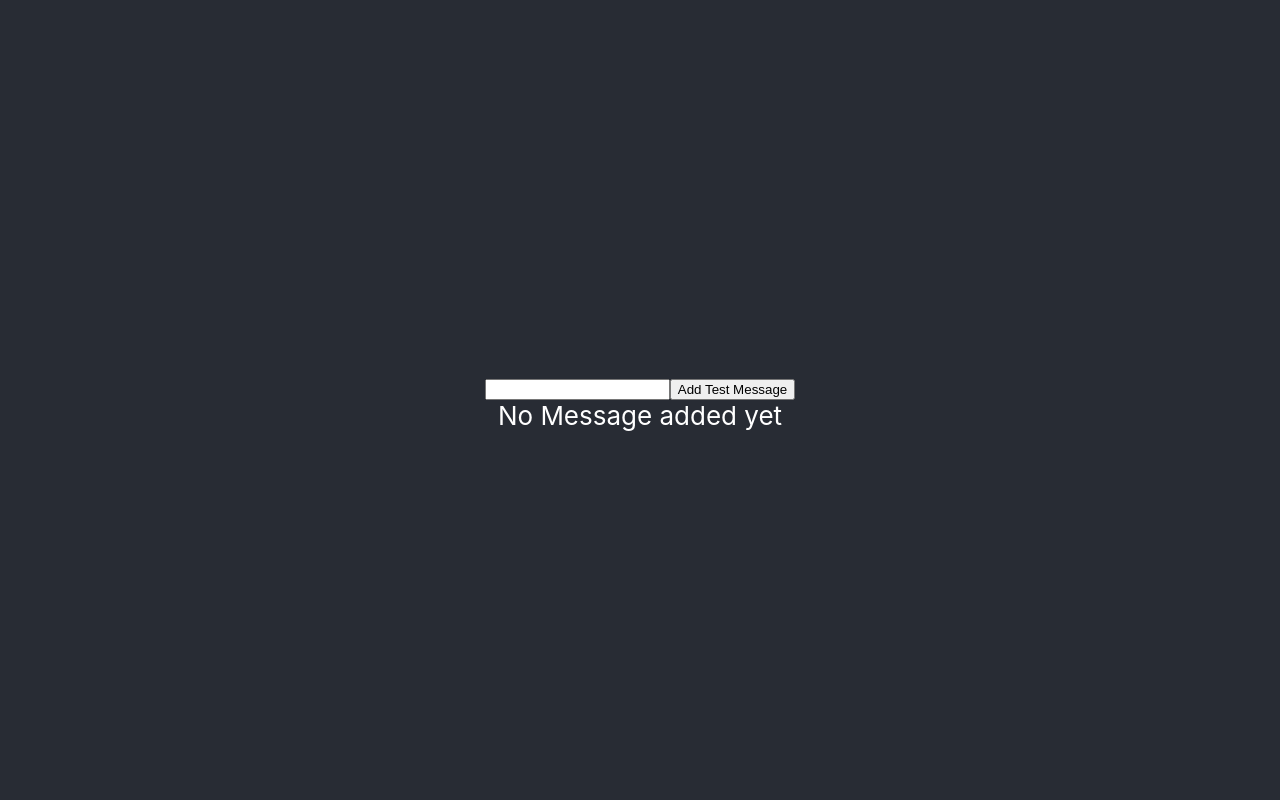
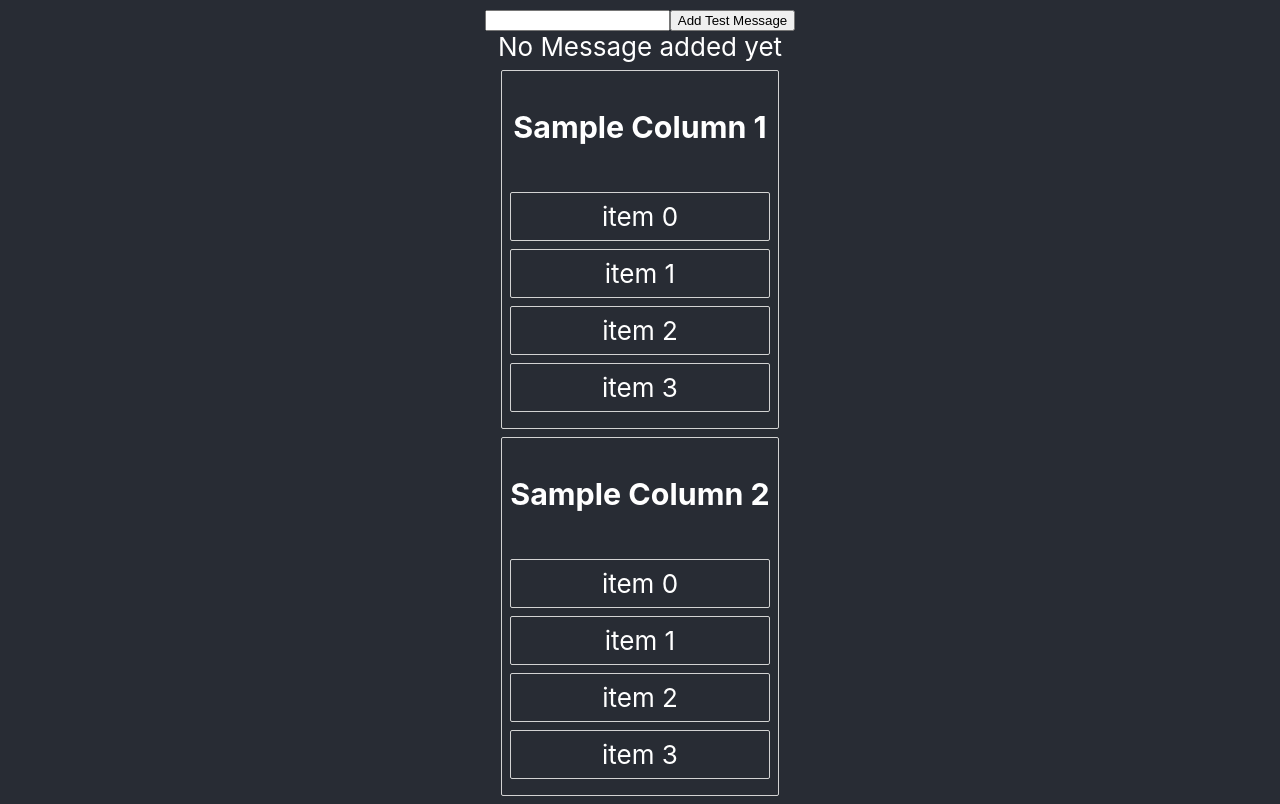
Before and after one commit to Solinari/react-redux-apollo-template, a React (Create React App) app: page / in a window 1280 px wide. Built offline with nearby package versions, Linux system fonts and the light colour scheme.

Commit message:
got base case of column reordering working

```diff
--- a/src/components/grid/Column.js
+++ b/src/components/grid/Column.js
@@ -1,23 +1,23 @@
 import React from 'react';
 import { Draggable } from 'react-beautiful-dnd';
 import Item from './Item';
-import DraggableContainer from '../helpers/DraggableContainer';
 
 export default class Column extends React.Component {
     render() {
         return (
             <Draggable draggableId={this.props.column.id} index={this.props.index}>
                 {provided => (
-                    <DraggableContainer
+                    <div
                     className="Column"
-                    innerRef={provided.innerRef}
-                    provided={provided}
+                    ref={provided.innerRef}
+                    {...provided.draggableProps}
+                    {...provided.dragHandleProps}
                     >
                             <h3 className="Column-Title">{this.props.column.title}</h3>
                             <div className="Item-List">
                                 {this.props.items.map(item => <Item key={item.id} item={item}/>)}
                             </div>
-                    </DraggableContainer>
+                    </div>
 
                 )}
             </Draggable>
--- a/src/components/grid/Grid.js
+++ b/src/components/grid/Grid.js
@@ -5,7 +5,6 @@
 import { hydrateGridAction, updateGridColumnOrder } from '../../state/actions/actions';
 import { getInitialGrid } from '../../state/selectors/selectors';
 import Column from './Column';
-import DroppableContainer from './../helpers/DroppableContainer';
 import { COLUMN } from '../../constants/constants';
 
 // grid is the container component
@@ -29,7 +28,7 @@
             return;
         }
 
-        this.props.updateGridColumnOrder({ destination, source, draggableId, type }); // dispatch action
+        this.props.updateGridColumnOrder( destination, source, draggableId, type ); // dispatch action
     }
 
     render() {
@@ -42,10 +41,10 @@
                 type={COLUMN}
             >
                 {provided => (
-                    <DroppableContainer
+                    <div
                     className="droppable-grid"
-                    innerRef={provided.innerRef}
-                    provided={provided}
+                    ref={provided.innerRef}
+                    {...provided.droppableProps}
                     >
                     {grid.columnOrder.map((columnId, index) => {
 
@@ -55,7 +54,7 @@
                         return <Column key={column.id} column={column} items={items} index={index}/>;
                     })}
                     {provided.placeholder}
-                    </DroppableContainer>
+                    </div>
                 )}
             </Droppable>
         </DragDropContext>
--- a/src/components/helpers/DraggableContainer.js
+++ /dev/null
@@ -1,15 +0,0 @@
-import React from 'react';
-
-export default class DraggableContainer extends React.Component {
-    render() {
-        const { provided, innerRef } = this.props;
-        return (
-        <div
-            {...provided.draggableProps}
-            {...provided.dragHandleProps}
-            ref={innerRef}
-        >
-        </div>
-        );
-    }
-}
--- a/src/components/helpers/DroppableContainer.js
+++ /dev/null
@@ -1,14 +0,0 @@
-import React from 'react';
-
-export default class DroppableContainer extends React.Component {
-    render() {
-        const { provided, innerRef } = this.props;
-        return (
-        <div
-            {...provided.droppableProps}
-            ref={innerRef}
-        >
-        </div>
-        );
-    }
-}
--- a/src/state/reducers/gridReducer.js
+++ b/src/state/reducers/gridReducer.js
@@ -30,9 +30,10 @@
 
         case UPDATE_GRID_COLUMN_ORDER: {
 
-            const newColumnOrder = Array.from(this.state.columnOrder);
+            const newColumnOrder = Array.from(state.columnOrder);
 
             // splice the columns
+            console.log(action);
             newColumnOrder.splice(action.payload.source.index, 1);
             newColumnOrder.splice(action.payload.destination.index, 0, action.payload.draggableId);
 
```
Also changed, not shown: 1 other file (tests, documents, lock files or other folders).
